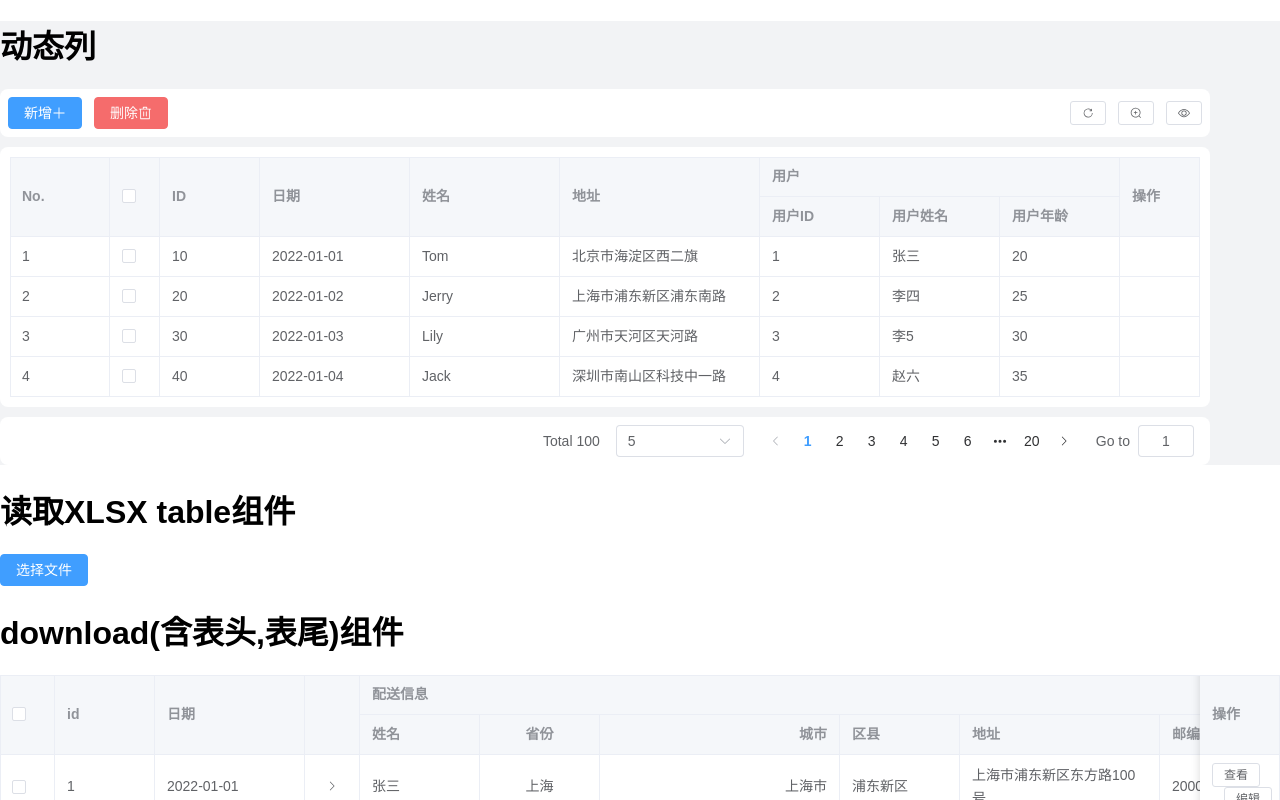
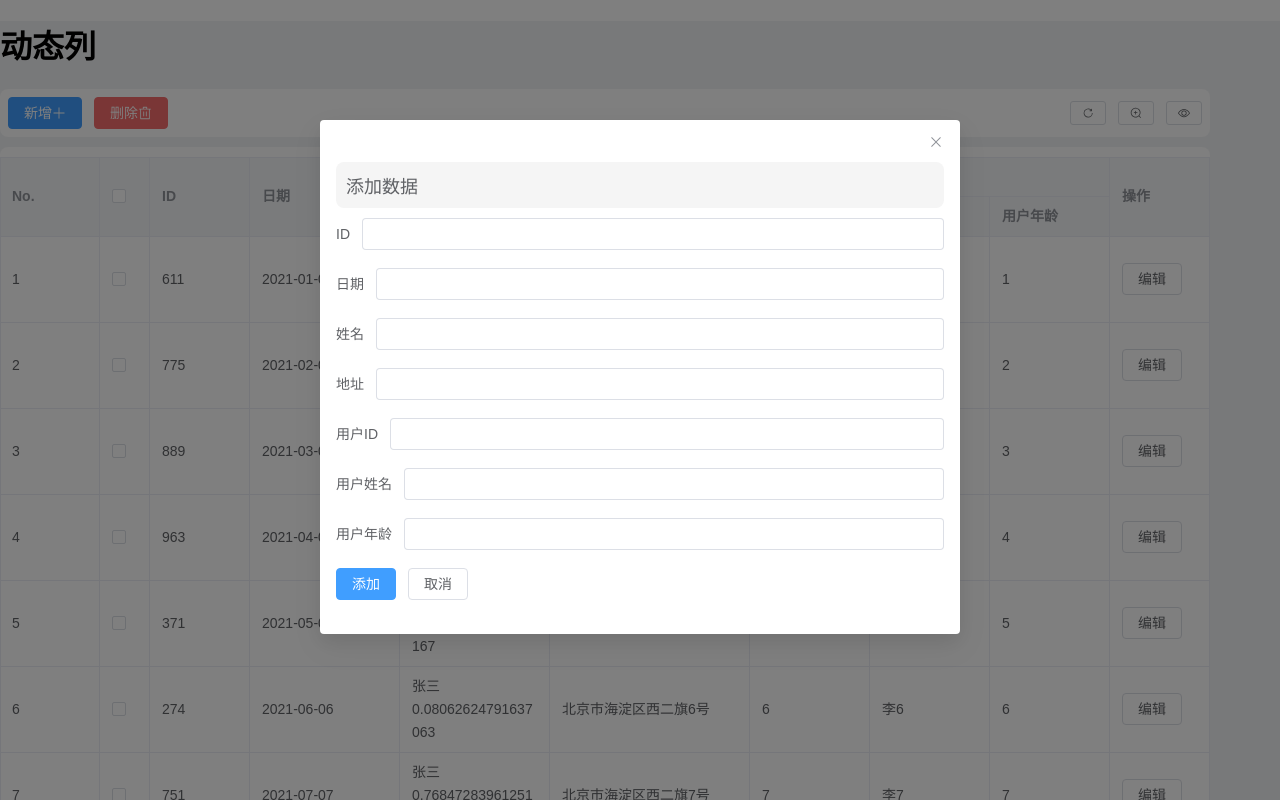
Before and after one commit to Wnnk/echartbase, a Vue app: page / in a window 1280 px wide. Both pictures are taken after a click on the button "新增". Shown: the top 800 px of the page. Built offline with nearby package versions, Linux system fonts and the light colour scheme.

Commit message:
<feat>动态列table

```diff
--- a/components.d.ts
+++ b/components.d.ts
@@ -58,6 +58,7 @@ declare module 'vue' {
     ElTag: typeof import('element-plus/es')['ElTag']
     ElTimePicker: typeof import('element-plus/es')['ElTimePicker']
     ElTooltip: typeof import('element-plus/es')['ElTooltip']
+    ElTree: typeof import('element-plus/es')['ElTree']
     ElUpload: typeof import('element-plus/es')['ElUpload']
     Input: typeof import('./src/components/input/index.vue')['default']
     RouterLink: typeof import('vue-router')['RouterLink']
--- /dev/null
+++ b/src/views/table/colTable/api.ts
@@ -0,0 +1,82 @@
+export const getTableColumns = () => {
+  return new Promise((resolve, reject) => {
+    setTimeout(() => {
+      resolve([
+        {
+          label: 'ID',
+          prop: 'id',
+          width: 100,
+        },
+        {
+          label: '日期',
+          prop: 'date',
+          width: 150,
+        },
+        {
+          label: '姓名',
+          prop: 'name',
+          width: 150,
+        },
+        {
+          label: '地址',
+          prop: 'address',
+          width: 200,
+        },
+        {
+          label: '用户',
+          width: 360,
+          prop: 'user',
+          children: [
+            {
+              label: '用户ID',
+              width: 120,
+              prop: 'user.id',
+            },
+            {
+              label: '用户姓名',
+              width: 120,
+              prop: 'user.name',
+            },
+            {
+              label: '用户年龄',
+              width: 120,
+              prop: 'user.age',
+            },
+          ],
+        },
+      ])
+    }, 500)
+  })
+}
+
+export const getColumnsData = (sreachParams: any) => {
+  const { page, size } = sreachParams
+  return new Promise((resolve, reject) => {
+    let length = size
+    const total = 500
+    const startIndex = (page - 1) * size
+    const endIndex = Math.min(startIndex + size, total)
+    const currentPageSize = endIndex - startIndex
+
+    setTimeout(() => {
+      const res = {
+        data: Array.from({ length: currentPageSize }).map((_, i) => {
+          const globalIndex = startIndex + i
+          return {
+            id: Math.floor(Math.random() * 1000) + 1,
+            date: `2021-${String((globalIndex % 12) + 1).padStart(2, '0')}-${String((globalIndex % 28) + 1).padStart(2, '0')}`,
+            name: `张三${Math.random()}`,
+            address: `北京市海淀区西二旗${globalIndex + 1}号`,
+            user: {
+              id: globalIndex + 1,
+              name: `李${globalIndex + 1}`,
+              age: globalIndex + 1,
+            },
+          }
+        }),
+        total: total,
+      }
+      resolve(res)
+    },1000)
+  })
+}
--- a/src/views/table/colTable/colTable.scss
+++ b/src/views/table/colTable/colTable.scss
@@ -12,7 +12,7 @@
 }
 
 .table-container {
-  padding: 10px;
+  padding: 10px 0;
   border-radius: 8px;
   margin: 10px 0;
   background-color: #ffffff;
--- a/src/views/table/colTable/colTable.vue
+++ b/src/views/table/colTable/colTable.vue
@@ -2,6 +2,10 @@
   @description: table 动态列
     1.根据json可多级表头嵌套
     2.基本编辑功能新增、删除，可支持自定义
+    3.全屏，刷新，动态列
+    4.分页
+    5.新增动态数据
+    6.根据内容自动调整列宽
 -->
 
 <template>
@@ -9,11 +13,10 @@
     <div class="table-tool">
       <div>
         <slot name="toolLeft">
-          <el-button type="primary" size="default"
+          <el-button type="primary" size="default" @click="addDataDialog = true"
             >新增<el-icon><Plus /></el-icon
           ></el-button>
-          <el-button type="danger" size="default"
-            >删除
+          <el-button type="danger" size="default" @click="deleteRows">删除
             <el-icon><Delete /></el-icon>
           </el-button>
         </slot>
@@ -21,7 +24,7 @@
       <div>
         <slot name="toolRight">
           <el-tooltip placement="top" content="刷新">
-            <el-button size="small">
+            <el-button size="small" @click="refresh">
               <el-icon><RefreshRight /></el-icon>
             </el-button>
           </el-tooltip>
@@ -40,7 +43,7 @@
     </div>
 
     <div class="table-container">
-      <el-table :data="data" v-bind="$attrs">
+      <el-table :data="data" v-bind="$attrs" ref="tableRef" v-loading="status === 1">
         <el-table-column
           width="100"
           :label="options.indexLabel"
@@ -48,15 +51,17 @@
           v-if="options.indexLabel"
         ></el-table-column>
         <el-table-column type="selection" width="50"></el-table-column>
-        <col-table-column v-for="(column, index) in columns" :column="column"> </col-table-column>
-        <el-table-column label="操作" width="100"></el-table-column>
+        <col-table-column v-for="(column, index) in checkedOptions" :column="column"> </col-table-column>
+        <el-table-column label="操作" width="100">
+          <el-button>编辑</el-button>
+        </el-table-column>
       </el-table>
     </div>
 
     <div class="table-footer">
       <el-pagination
         v-model:current-page="currentPage"
-        v-model:page-size="pageSize"
+        v-model:page-size="searchParams.size"
         :total="total"
         layout="total, sizes, prev, pager, next, jumper"
         @current-change="pageChange"
@@ -66,18 +71,49 @@
     </div>
   </div>
 
-  <tableColumnsPopover ref="viewPopover" :virtual-ref="viewButton" />
+  <tableColumnsPopover ref="viewPopover"
+  :virtual-ref="viewButton" :checked-options="checkedOptions"
+  @update:checked-options="checkedOptionsChange"
+  :columns="columns"
+  />
+  <addForm
+    v-model:add-data-dialog="addDataDialog"
+    ref="addFormRef"
+    v-model:checked-options="checkedOptions"
+    @add-data="addData"
+    />
 </template>
 
 <script setup lang="ts">
-import { computed, ref, provide, unref } from 'vue'
+import { computed, ref, provide, unref, watch } from 'vue'
 import colTableColumn from './colTableColumn.vue'
 import type { ColumnType } from './type.ts'
 import { tableProps } from './type.ts'
 import tableColumnsPopover from './components/tableColumnsPopover.vue'
+import type {ElTable} from 'element-plus'
+import addForm from './components/addForm.vue'
 
-const { columns, data, searchParams, options } = defineProps(tableProps)
-const emit = defineEmits(['update:searchParams'])
+
+// const { columns, data, searchParams, options, total, checkedOptions, stauts } = defineProps(tableProps)
+const props = defineProps(tableProps)
+const emit = defineEmits(['update:searchParams', 'update:checkedOptions', 'refresh','delete-rows','add-data'])
+
+const tableRef = ref<InstanceType<typeof ElTable>>()
+
+const addDataDialog = ref(false);
+const addFormRef = ref<InstanceType<typeof addForm>>()
+
+
+
+watch(
+  () => props.columns,
+  () => {
+    getTableWidth()
+  }
+)
+
+
+
 
 /**
  * @description: 计算表格宽度
@@ -102,24 +138,22 @@ const getColumnWidth = (arr: ColumnType[], width: number = 0) => {
  * @description: 最终计算表格宽度,有额外的列（序号列，选择列，操作列）需要补偿宽度
  */
 const getTableWidth = () => {
-  const width = getColumnWidth(columns)
-  return width + 250
+  const width = getColumnWidth(props.columns) + 250
+  tableWidth.value = width > window.innerWidth ? window.innerWidth : width
 }
-/* 初始化宽度 */
-tableWidth.value = getTableWidth() > window.innerWidth ? window.innerWidth : getTableWidth()
+getTableWidth()
+
 
 const currentPage = ref(1)
-const pageSize = ref(5)
-const total = ref(100)
 const pageChange = (page: number) => {
   emit('update:searchParams', {
-    ...searchParams,
+    ...props.searchParams,
     page,
   })
 }
 const pageSizeChange = (size: number) => {
   emit('update:searchParams', {
-    ...searchParams,
+    ...props.searchParams,
     size,
   })
 }
@@ -142,10 +176,32 @@ const toggleFullScreen = () => {
  */
 const viewPopover = ref()
 const viewButton = ref<HTMLButtonElement | null>()
-const viewPopoverVisible = ref(false)
 const popoverOutside = () => {
   unref(viewPopover).popperRef?.delayHide?.()
 }
+
+const checkedOptionsChange = (val:ColumnType[]) => {
+  emit('update:checkedOptions', val)
+}
+
+const deleteRows = () => {
+  if(!tableRef.value) return
+  const selectedRows = tableRef.value.getSelectionRows()
+  if (selectedRows.length === 0) return
+  emit('delete-rows', selectedRows)
+}
+
+const refresh = () => {
+  pageChange(props.searchParams.page)
+  emit('refresh')
+}
+
+const addData = (addData: any) => {
+  // data.value.push(addData)
+  emit('add-data', addData)
+}
+
+
 </script>
 
 <style lang="scss" scoped>
--- /dev/null
+++ b/src/views/table/colTable/components/addForm.vue
@@ -0,0 +1,96 @@
+<template>
+  <el-dialog v-model="addFormVisible">
+    <el-form v-model="form" >
+      <div class="title">添加数据</div>
+      <el-form-item v-for="(item ,index) in formConfig" :label="item.label" :prop="item.prop">
+        <el-input v-model="form[item.prop]" />
+      </el-form-item>
+      <el-form-item>
+        <el-button type="primary" @click="saveAndAdd">添加</el-button>
+        <el-button>取消</el-button>
+      </el-form-item>
+    </el-form>
+  </el-dialog>
+
+</template>
+
+<script setup lang='ts'>
+import { ref, onMounted,watch } from 'vue'
+import type { ColumnType } from '@/views/table/colTable/type'
+import type { PropType } from 'vue'
+import _ from 'lodash'
+const {  checkedOptions } = defineProps({
+  checkedOptions: {
+    type: Array as PropType<ColumnType[]>,
+    default: [],
+    required: true
+  }
+})
+const emit = defineEmits(['addData'])
+const addFormVisible = defineModel("add-data-dialog");
+const form = ref<any>({})
+const formConfig = ref<any[]>([])
+
+const initForm= (columns: ColumnType[]) => {
+  const resultForm: any = {};
+  columns.forEach(column => {
+    if (column.children) {
+      resultForm[column.prop] = {
+        ...initForm(column.children)
+      }
+    }else {
+      resultForm[column.prop] = ""
+    }
+  })
+  return resultForm
+}
+const initConfig = (columns: ColumnType[]): any[] => {
+  const result: any[] = [];
+
+  columns.forEach(column => {
+    if (column.children) {
+      // 递归处理子项
+      result.push(...initConfig(column.children));
+    } else {
+      // 只添加叶子节点作为表单项
+      result.push({
+        ...column,
+        // 如果有父级prop，则组合成 'parent.child' 的形式
+        prop: column.prop
+      });
+    }
+  });
+
+  return result;
+};
+form.value = initForm(checkedOptions);
+formConfig.value = initConfig(checkedOptions);
+
+watch(
+  () => checkedOptions,
+  () => {
+    form.value = initForm(checkedOptions);
+    formConfig.value = initConfig(checkedOptions);
+  }
+)
+
+
+const saveAndAdd = () => {
+  emit('addData', form.value)
+  addFormVisible.value = false
+}
+
+
+
+
+</script>
+
+<style lang='scss' scoped>
+.title {
+  font-size: 18px;
+  border-radius: 8px;
+  background-color: #f5f5f5;
+  padding: 10px;
+  margin: 10px 0;
+}
+</style>
--- a/src/views/table/colTable/components/tableColumnsPopover.vue
+++ b/src/views/table/colTable/components/tableColumnsPopover.vue
@@ -1,30 +1,142 @@
 <template>
-  <!-- <el-popover placement="bottom" trigger="manual" width="250">
-    <template slot="reference">
-      <div class="columns-contents">
-        <div class="title">选择需要展示的列</div>
-        <div class="label">已选</div>
-      </div>
-    </template>
-  </el-popover> -->
-  <el-popover ref="popoverRef" trigger="click" virtual-triggering>
+  <el-popover trigger="click" virtual-triggering>
     <div class="columns-contents">
       <div class="title">选择需要展示的列</div>
       <div class="label">已选</div>
+      <el-checkbox v-model="checkAll" :indeterminate="indeterminate" @change="checkedAllChange">
+        全选
+      </el-checkbox>
+      <el-divider />
+        <el-tree :data="localColumns" show-checkbox node-key="prop"  ref="treeRef" @check="handleTreeCheck">
+        </el-tree>
+      <el-divider />
+      <div class="popover-footer">
+        <el-button type="primary" @click="submit">保存</el-button>
+      </div>
     </div>
   </el-popover>
 </template>
 
 <script setup lang="ts">
-import { ref, reactive, inject, computed } from 'vue'
+import { ref, watch, nextTick } from 'vue'
+import type { ColumnType } from '../type'
 import type { PropType } from 'vue'
-// const { buttonRef } = defineProps({
-//   buttonRef: {
-//     type: Object as PropType<HTMLButtonElement | null>,
-//     required: true,
-//     default: null,
-//   },
-// })
+import { ElTree } from 'element-plus'
+import _ from 'lodash'
+
+
+const emit = defineEmits(['update:checkedOptions'])
+const props = defineProps({
+  checkedOptions: {
+    type: Array as PropType<ColumnType[]>,
+    default: () => [],
+    required: true,
+  },
+  columns: {
+    type: Array as PropType<ColumnType[]>,
+    default: () => [],
+    required: true,
+  }
+})
+
+
+const localCheckedOptions = ref<ColumnType[]>([])
+const localColumns = ref<ColumnType[]>(_.cloneDeep(props.columns));
+// 初始化数据（从 localStorage 读取或使用默认全选）
+const initCheckedOptions = (columns: ColumnType[]) => {
+  const savedData = localStorage.getItem('checkedOptions');
+
+  if (savedData) {
+    // 如果有存储的数据，使用存储的选中状态
+    localCheckedOptions.value = JSON.parse(savedData);
+  } else {
+    // 否则默认全选所有节点
+    localCheckedOptions.value = _.cloneDeep(columns);
+    const allKeys = getAllKeys(columns); // 获取所有节点的 prop
+    nextTick(() => {
+      treeRef.value?.setCheckedKeys(allKeys); // 设置全选
+    });
+  }
+};
+
+// 递归获取所有节点的 prop（用于全选）
+const getAllKeys = (nodes: ColumnType[]): string[] => {
+  return nodes.flatMap(node => [
+    node.prop,
+    ...(node.children ? getAllKeys(node.children) : [])
+  ]);
+};
+
+initCheckedOptions(props.columns);
+
+watch(
+  () => props.checkedOptions,
+  (val) => {
+    initCheckedOptions(val)
+  },
+  { deep: true }
+)
+
+const checkAll = ref(true)
+const indeterminate = ref(false)
+const treeRef = ref<InstanceType<typeof ElTree>>()
+const checkedAllChange =(val:boolean) => {
+  if(val) {
+    const keys = localCheckedOptions.value.map(item => item.prop)
+    treeRef.value?.setCheckedKeys(keys)
+
+  }else {
+    treeRef.value?.setCheckedKeys([])
+  }
+}
+
+
+const handleTreeCheck = () => {
+  const allKeys = getAllKeys(localColumns.value)
+  const ckeckedCount = treeRef.value?.getCheckedKeys().length || 0
+
+  /* 全选 */
+  checkAll.value = ckeckedCount === allKeys.length
+  /* 半选 */
+  indeterminate.value = ckeckedCount > 0 && ckeckedCount < allKeys.length
+}
+
+
+
+
+
+const submit = () => {
+  if (!treeRef.value) return;
+
+  // 1. 获取选中的节点
+  const checkedKeys = treeRef.value.getCheckedKeys() as string[]
+  const newCheckedOptions = filterChecked(props.columns, checkedKeys)
+  console.log(newCheckedOptions)
+
+  // 3. 提交过滤后的数据（仅最顶层选中节点）
+  emit("update:checkedOptions", newCheckedOptions);
+};
+
+const filterChecked = (columns:ColumnType[], checkedKeys:string[]): ColumnType[] => {
+  const result: ColumnType[] = []
+  columns.forEach(column => {
+    if (column.children) {
+      const children = filterChecked(column.children, checkedKeys)
+      result.push({
+        ...column,
+        children : children.length ? children : undefined,
+      })
+    }
+    if(checkedKeys.includes(column.prop)) {
+      result.push(column)
+    }
+  })
+  return result
+}
 </script>
 
-<style lang="scss" scoped></style>
+<style lang="scss" scoped>
+.popover-footer {
+  display: flex;
+}
+</style>
--- a/src/views/table/colTable/type.ts
+++ b/src/views/table/colTable/type.ts
@@ -13,6 +13,10 @@ export const tableProps = {
   data: {
     type: Array as () => any[],
     required: true,
+    default: () => [],
+  },
+  checkedOptions: {
+    type: Array as PropType<ColumnType[]>,
     default: () => [],
   },
   searchParams: {
@@ -35,6 +39,10 @@ export const tableProps = {
     default: () => {
       return {}
     },
+  },
+  status: {
+    type: Number,
+    default: 0,
   },
 }
 
@@ -66,10 +74,16 @@ export interface columnsConfig {
 }
 
 export interface ColumnType {
-  prop?: string
+  prop: string
   label: string
   width?: number
   children?: ColumnType[]
+}
+
+export interface flattenColumnsType {
+  prop: string
+  label: string
+  width: number
 }
 
 export interface SearcjParams {
--- a/src/views/table/useTable.vue
+++ b/src/views/table/useTable.vue
@@ -1,7 +1,17 @@
 <template>
   <div :style="{ background: '#f2f3f5' }">
     <h1>动态列</h1>
-    <col-table :columns="columns" :data="table1" :options="{ indexLabel: 'No.', loading: true }" />
+    <col-table
+      v-model:search-params="searchParams"
+      v-model:checked-options="checkedOptions"
+      :columns="columns"
+      :data="data"
+      :options="{ indexLabel: 'No.', loading: true }"
+      :total="total"
+      @delete-rows="deleteRows"
+      @add-data="addData"
+      :status="status"
+    />
   </div>
   <div>
     <h1>读取XLSX table组件</h1>
@@ -40,9 +50,8 @@
 </template>
 
 <script setup lang="ts">
-import { ref, onMounted } from 'vue'
+import { ref, onMounted, watch } from 'vue'
 import diffTable from '@/components/diffTable/diffTable.vue'
-import diffTest from '@/components/diffTable/diffTest.vue'
 import paginateTable from './PaginateTable/paginateTable.vue'
 import checkboxTable from './threadTable/checkboxTable.vue'
 import loadTable from './threadTable/loadTable.vue'
@@ -52,7 +61,9 @@ import xlsxTable from './xlsxTable/xlsxTable.vue'
 import { getTableData, getDefined } from './tableData'
 import ReadXlsx from './xlsxTable/readXlsx.vue'
 import colTable from './colTable/colTable.vue'
-import { first } from 'lodash'
+import { getTableColumns, getColumnsData } from './colTable/api'
+import type { ColumnType, TableOptions } from './colTable/type'
+
 
 const table = ref([])
 const TableStatus = ref(0)
@@ -223,50 +234,79 @@ const store = ref({
   },
 })
 
-/* 动态列数据 */
-const columns = ref([
-  {
-    label: 'ID',
-    prop: 'id',
-    width: 100,
+
+const columns = ref<ColumnType[]>([])
+const total = ref(0);
+const checkedOptions = ref<ColumnType[]>([]);
+const data = ref<any[]>([]);
+const status = ref(0)
+const searchParams = ref({
+	page: 0,
+	size: 10,
+})
+onMounted(() => {
+  columnApi()
+})
+const columnApi = async () => {
+  try {
+    columns.value = await getTableColumns() as ColumnType[]
+    checkedOptions.value = JSON.parse(JSON.stringify(columns.value))
+    dataApi()
+    // console.log(checkedOptions.value)
+  } catch (error) {
+    console.log(error)
+  }
+}
+const dataApi = async () => {
+  try {
+    status.value = 1
+    const res = await getColumnsData(searchParams.value) as any
+    data.value = res.data;
+    total.value = res.total;
+    status.value = 2
+  } catch (error) {
+    status.value = 3
+  }
+}
+
+watch(
+  () => searchParams.value,
+  () => {
+    dataApi()
   },
-  {
-    label: '日期',
-    prop: 'date',
-    width: 150,
-  },
-  {
-    label: '姓名',
-    prop: 'name',
-    width: 150,
-  },
-  {
-    label: '地址',
-    prop: 'address',
-    width: 200,
-  },
-  {
-    label: '用户',
-    width: 360,
-    children: [
-      {
-        label: '用户ID',
-        width: 120,
-        prop: 'user.id',
-      },
-      {
-        label: '用户姓名',
-        width: 120,
-        prop: 'user.name',
-      },
-      {
-        label: '用户年龄',
-        width: 120,
-        prop: 'user.age',
-      },
-    ],
-  },
-])
+)
+
+
+
+onMounted(() => {
+	// 尝试搜索
+	searchParams.value = {
+		...searchParams.value,
+		page: 1
+	}
+})
+
+const deleteRows = (rows: any[]) => {
+  try {
+    status.value = 1
+    data.value = data.value.filter((item) => !rows.includes(item))
+    dataApi()
+    status.value = 2
+  } catch (error) {
+    status.value = 3
+  }
+}
+
+const addData = (row: any) => {
+  try {
+    status.value = 1
+    data.value.push(row)
+    status.value = 2
+  } catch (error) {
+    status.value = 3
+  }
+}
+
 </script>
 
 <style lang="scss" scoped></style>
```
